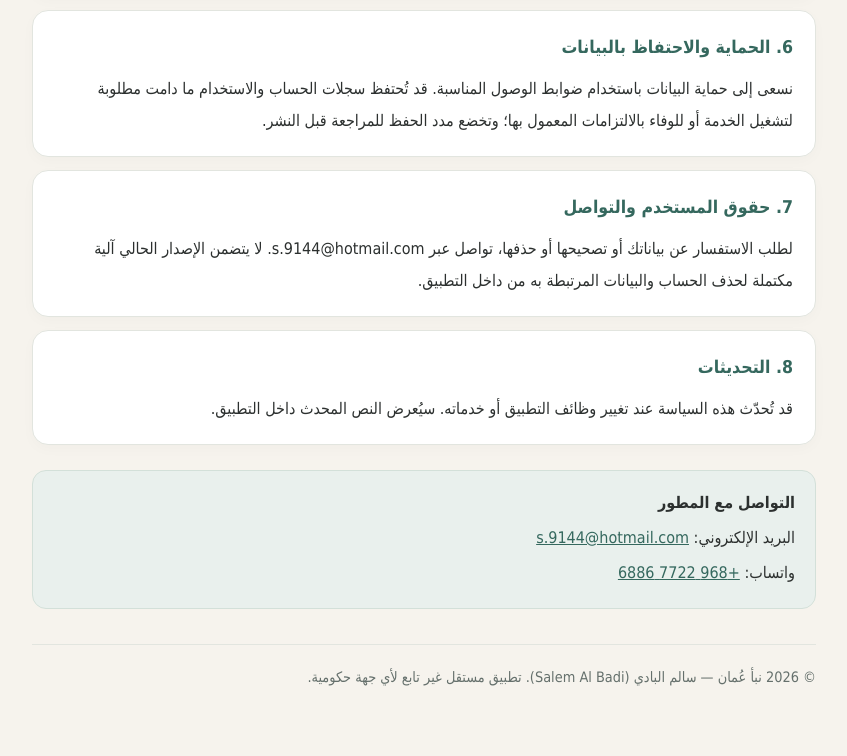
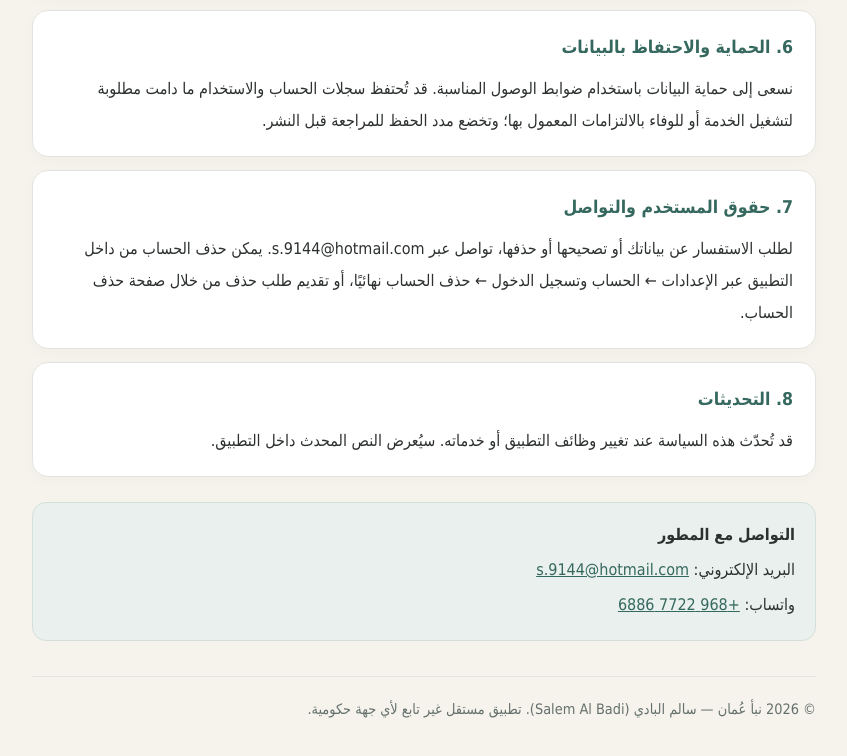
Before and after one commit to salem9014ai-rgb/naba-oman-legal, a plain HTML site: page privacy.html in a window 1280 px wide. Shown: the part 1079-1835 px from the top of the page, without its empty margins (216-1063 px from the left). Drawn offline with Linux system fonts and the light colour scheme.

Commit message:
Add files via upload

```diff
--- a/privacy.html
+++ b/privacy.html
@@ -4,5 +4,5 @@
 <section class="section"><h2>4. الخدمات الخارجية</h2><p>يستخدم التطبيق خدمات Firebase التابعة لـ Google للمصادقة وتخزين البيانات، وقد يفتح مواقع ومصادر أخبار وخدمات خارجية. قد تخضع هذه الخدمات لسياسات خصوصية مستقلة.</p></section>
 <section class="section"><h2>5. أغراض الاستخدام</h2><p>تُستخدم البيانات لتشغيل التطبيق، وإدارة تسجيل الدخول والصلاحيات، وعرض المحتوى والإحصاءات العامة، وتحسين الاستقرار، والرد على الاستفسارات.</p></section>
 <section class="section"><h2>6. الحماية والاحتفاظ بالبيانات</h2><p>نسعى إلى حماية البيانات باستخدام ضوابط الوصول المناسبة. قد تُحتفظ سجلات الحساب والاستخدام ما دامت مطلوبة لتشغيل الخدمة أو للوفاء بالالتزامات المعمول بها؛ وتخضع مدد الحفظ للمراجعة قبل النشر.</p></section>
-<section class="section"><h2>7. حقوق المستخدم والتواصل</h2><p>لطلب الاستفسار عن بياناتك أو تصحيحها أو حذفها، تواصل عبر s.9144@hotmail.com. لا يتضمن الإصدار الحالي آلية مكتملة لحذف الحساب والبيانات المرتبطة به من داخل التطبيق.</p></section>
+<section class="section"><h2>7. حقوق المستخدم والتواصل</h2><p>لطلب الاستفسار عن بياناتك أو تصحيحها أو حذفها، تواصل عبر s.9144@hotmail.com. يمكن حذف الحساب من داخل التطبيق عبر الإعدادات ← الحساب وتسجيل الدخول ← حذف الحساب نهائيًا، أو تقديم طلب حذف من خلال صفحة حذف الحساب.</p></section>
 <section class="section"><h2>8. التحديثات</h2><p>قد تُحدّث هذه السياسة عند تغيير وظائف التطبيق أو خدماته. سيُعرض النص المحدث داخل التطبيق.</p></section><aside class="contact"><strong>التواصل مع المطور</strong><p>البريد الإلكتروني: <a href="mailto:s.9144@hotmail.com">s.9144@hotmail.com</a></p><p>واتساب: <a href="https://wa.me/96877226886" rel="noopener noreferrer">+968 7722 6886</a></p></aside></main><footer>© 2026 نبأ عُمان — سالم البادي (Salem Al Badi). تطبيق مستقل غير تابع لأي جهة حكومية.</footer></div></body></html>
```
Also changed, not shown: delete-account.html (added, +1 -0 lines), index.html (+1 -1 lines).
